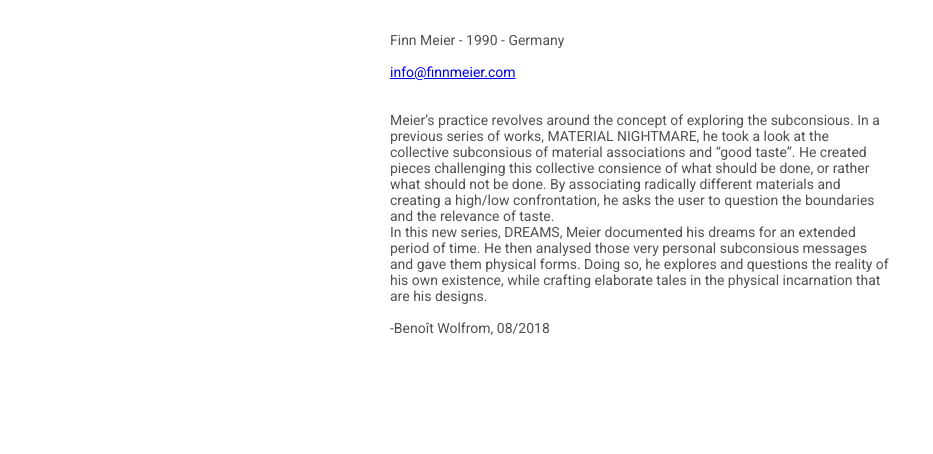
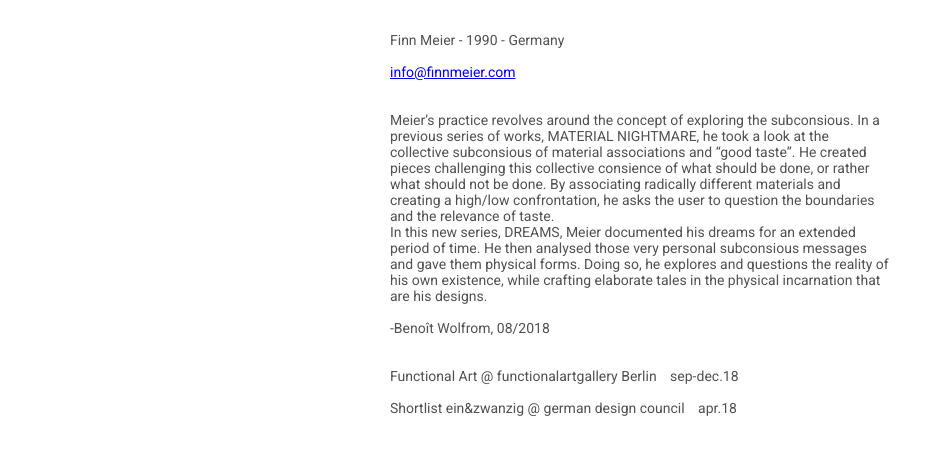
Before and after one commit to Modnass/Website, a plain HTML site: page about/about.html in a window 1280 px wide. Shown: the part 80-534 px from the top of the page, without its empty margins (0-933 px from the left). Drawn offline with nearby package versions, Linux system fonts and the light colour scheme.

Commit message:
🏃🍍 Updated with Glitch

```diff
--- a/about/about.html
+++ b/about/about.html
@@ -60,7 +60,7 @@
 
 				<!-- About<br><br> -->
 
-	<p class="text">		Meier’s practice revolves around the concept of exploring the subconsious.
+	<p class="text">	Meier’s practice revolves around the concept of exploring the subconsious.
 In a previous series of works, MATERIAL NIGHTMARE, he took a look at the
 collective subconsious of material associations and “good taste”. He created
 pieces challenging this collective consience of what should be done, or rather
@@ -74,6 +74,17 @@ them physical forms. Doing so, he explores and questions the reality of his own
 existence, while crafting elaborate tales in the physical incarnation that are his designs.
 <br><br>
 -Benoît Wolfrom, 08/2018
+    	<br><br> <br>
+    <ul id="listing">
+  <li>
+    Functional Art @ functionalartgallery Berlin
+    <p class="date">sep-dec.18</p> </li><br>
+      <li>Shortlist ein&zwanzig @ german design council <p class="date">apr.18 </p></li>
+
+</ul>
+
+
+
 </p>
 			</div>
 </div>
--- a/about/styles.css
+++ b/about/styles.css
@@ -14,8 +14,15 @@
 	color:#000000;
 }
 
-
-
+#listing {
+  list-style:none;
+  display:inline;
+  justify-content:flex-start;
+}
+.date{
+  display:inline;
+  padding-left:10px;
+}
 body{
 	display:flex;
 	justify-content: center;
```
Also changed, not shown: index.html (+12 -2 lines).
